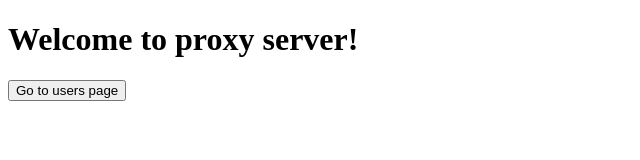
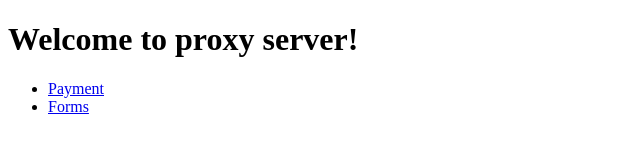
Before and after one commit to ICTDhsac/lbp_payment_proxy_server, a website: page public/index.html in a window 1280 px wide. Shown: the whole page, without its empty margins (0-640 px from the left). Drawn offline with Linux system fonts and the light colour scheme.

Commit message:
updating index.html

```diff
--- a/public/index.html
+++ b/public/index.html
@@ -7,8 +7,9 @@
 </head>
 <body>
     <h1>Welcome to proxy server!</h1>
-    <form action="http://127.0.0.1:8000/users">
-        <input type="submit" value="Go to users page">
-    </form>
+    <ul>
+        <li><a href="/payment">Payment</a></li>
+        <li><a href="/form">Forms</a></li>
+    </ul>
 </body>
 </html>
```
